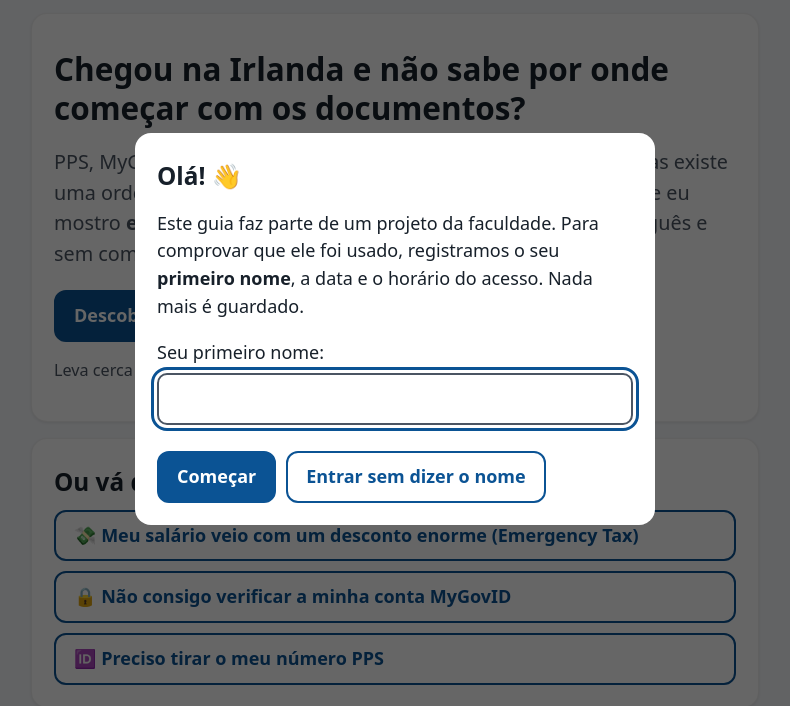
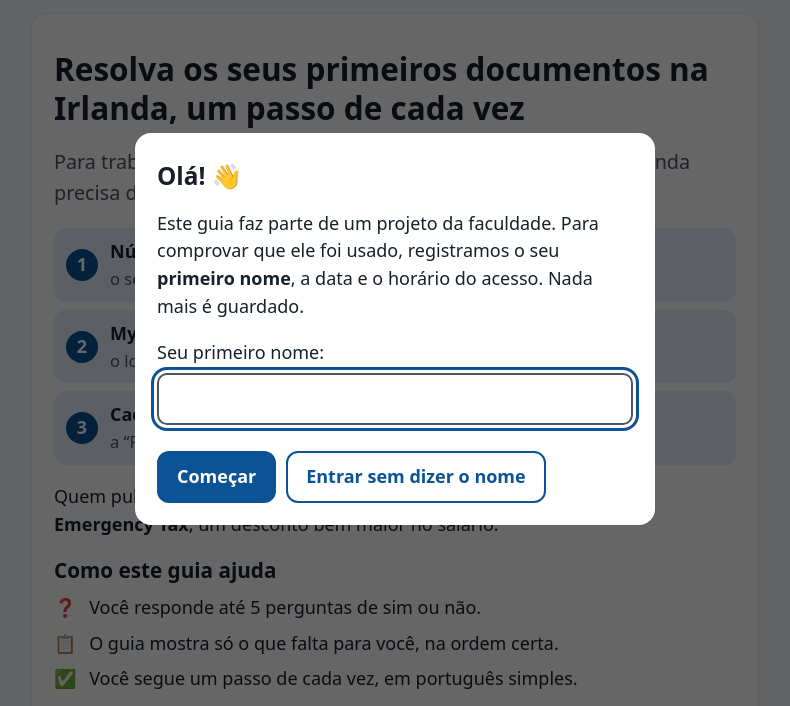
Before and after one commit to nivoningles/guia-irlanda, a plain HTML site: page index.html in a window 1280 px wide. Shown: the part 71-777 px from the top of the page, without its empty margins (245-1035 px from the left). Drawn offline with Linux system fonts and the light colour scheme.

Commit message:
Explica o objetivo do guia logo na tela inicial
Mostra as 3 etapas (PPS, MyGovID, Revenue), por que a ordem importa
e como o guia ajuda, antes do botão de começar.

```diff
--- a/index.html
+++ b/index.html
@@ -28,6 +28,14 @@
   button, .botao { font:inherit; min-height:48px; padding:10px 18px; border-radius:12px; border:2px solid var(--accent); background:var(--card); color:var(--accent); cursor:pointer; text-decoration:none; display:inline-flex; align-items:center; justify-content:center; gap:8px; font-weight:600; }
   button.principal, .botao.principal { background:var(--accent); color:var(--accent-fg); }
   button.pequeno { min-height:44px; padding:6px 12px; font-size:.85rem; }
+  ol.ordem { list-style:none; counter-reset:o; padding:0; margin:14px 0; display:grid; gap:8px; }
+  ol.ordem li { counter-increment:o; background:var(--soft); border-radius:12px; padding:10px 14px 10px 56px; position:relative; }
+  ol.ordem li::before { content:counter(o); position:absolute; left:12px; top:50%; transform:translateY(-50%); width:32px; height:32px; border-radius:50%; background:var(--accent); color:var(--accent-fg); font-weight:700; display:flex; align-items:center; justify-content:center; }
+  ol.ordem li span { display:block; color:var(--muted); font-size:.92rem; }
+  h2.sub { font-size:1.15rem; margin:18px 0 6px; }
+  ol.como { list-style:none; padding:0; margin:0 0 6px; }
+  ol.como li { padding:4px 0; }
+  ol.como li span { margin-right:8px; }
   .atalhos { display:grid; gap:10px; margin-top:12px; }
   .atalhos button { justify-content:flex-start; text-align:left; width:100%; }
   .respostas { display:grid; gap:10px; margin-top:18px; }
@@ -85,15 +93,27 @@
 <!-- TELA 1: início -->
 <section id="tela-inicio" aria-labelledby="t-inicio">
   <div class="card">
-    <h1 id="t-inicio" tabindex="-1">Chegou na Irlanda e não sabe por onde começar com os documentos?</h1>
-    <p class="lead">PPS, MyGovID, Revenue, Emergency Tax… Parece muita coisa, mas existe uma ordem certa. Responda algumas perguntas de <strong>sim ou não</strong> e eu mostro <strong>exatamente o que você precisa fazer agora</strong>, em português e sem complicação.</p>
+    <h1 id="t-inicio" tabindex="-1">Resolva os seus primeiros documentos na Irlanda, um passo de cada vez</h1>
+    <p class="lead">Para trabalhar e <strong>não pagar imposto a mais</strong>, quem chega na Irlanda precisa de 3 coisas, nesta ordem:</p>
+    <ol class="ordem">
+      <li><strong>Número PPS</strong> <span>o seu “CPF” irlandês</span></li>
+      <li><strong>MyGovID verificado</strong> <span>o login dos sites do governo</span></li>
+      <li><strong>Cadastro na Revenue</strong> <span>a “Receita Federal”, para registrar o seu emprego</span></li>
+    </ol>
+    <p>Quem pula uma etapa ou faz fora de ordem costuma travar, ou paga o <strong>Emergency Tax</strong>, um desconto bem maior no salário.</p>
+    <h2 class="sub">Como este guia ajuda</h2>
+    <ol class="como">
+      <li><span aria-hidden="true">❓</span> Você responde até 5 perguntas de sim ou não.</li>
+      <li><span aria-hidden="true">📋</span> O guia mostra só o que falta para você, na ordem certa.</li>
+      <li><span aria-hidden="true">✅</span> Você segue um passo de cada vez, em português simples.</li>
+    </ol>
     <div class="acoes">
-      <button type="button" class="principal" data-ir="diagnostico">Descobrir o meu próximo passo →</button>
+      <button type="button" class="principal" data-ir="diagnostico">Começar: descobrir o que falta para mim →</button>
     </div>
-    <p class="contador">Leva cerca de 1 minuto. Você não precisa se cadastrar.</p>
+    <p class="contador">Leva cerca de 1 minuto. Grátis e sem cadastro.</p>
   </div>
   <div class="card">
-    <h2>Ou vá direto ao seu problema:</h2>
+    <h2>Já sabe qual é o seu problema? Vá direto:</h2>
     <div class="atalhos">
       <button type="button" data-atalho="emergencia">💸 Meu salário veio com um desconto enorme (Emergency Tax)</button>
       <button type="button" data-atalho="mygovid">🔒 Não consigo verificar a minha conta MyGovID</button>
```
